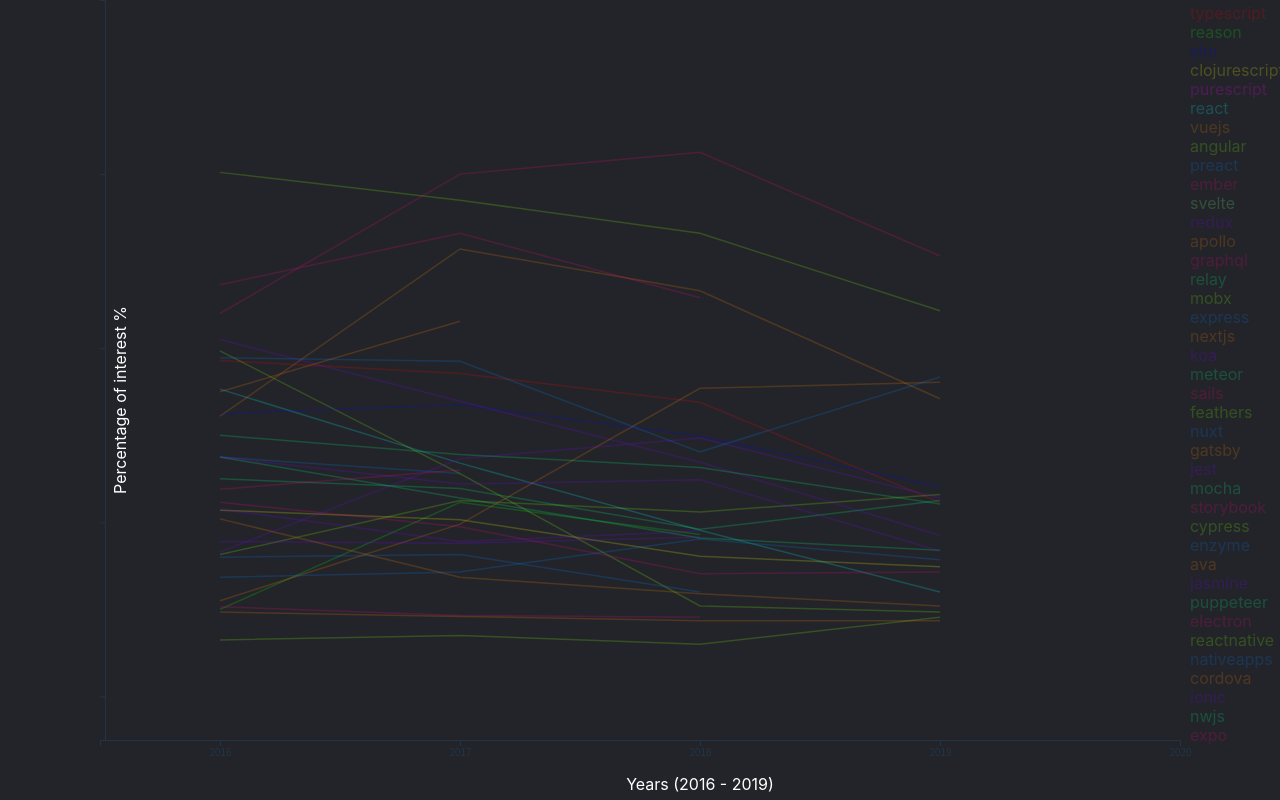
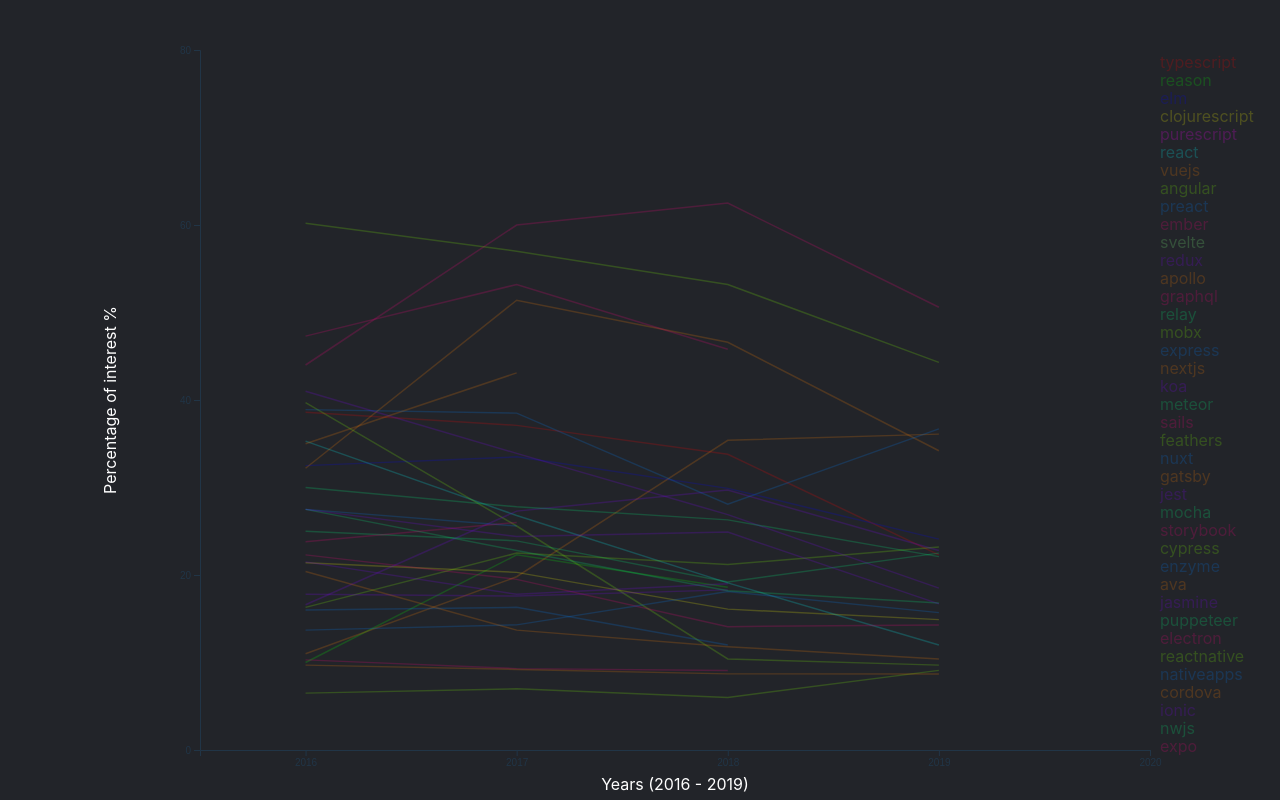
Before and after one commit to jhimy-michel/d3-tests, a React (Vite) app: page / in a window 1280 px wide. Built offline with nearby package versions, Linux system fonts and the light colour scheme.

Commit message:
refeactoring and cleaning code

```diff
--- a/src/components/state-of-js/LineChart.tsx
+++ b/src/components/state-of-js/LineChart.tsx
@@ -2,28 +2,22 @@ import React, { useRef, useEffect, useState } from "react";
 import * as d3 from "d3";
 import { customColors } from "../../data/colors";
 
-/**
- *
- * @param param0
- * @returns
- */
 const LineChart = ({ data, width, height }) => {
   const svgRef = useRef();
   const [activeIndex, setActiveIndex] = useState(null);
-  const [intersection, setIntersection] = useState(null);
+  const [tooltipData, setTooltipData] = useState(null);
+  const [tooltipPosition, setTooltipPosition] = useState({ x: 0, y: 0 });
 
   useEffect(() => {
-    const heightGraph = height - 50;
-    const widthGraph = width - 120;
+    const margin = { top: 50, right: 150, bottom: 50, left: 100 };
+    const chartWidth = width - margin.left - margin.right;
+    const chartHeight = height - margin.top - margin.bottom;
 
-    const svg = d3.select(svgRef.current);
+    const svg = d3.select(svgRef.current).attr("width", width).attr("height", height);
 
-    const xScale = d3.scaleLinear().domain([-0.5, data[0].experience.allYears.length]).range([0, widthGraph]);
+    const xScale = d3.scaleLinear().domain([-0.5, data[0].experience.allYears.length]).range([0, chartWidth]);
 
-    const yScale = d3
-      .scaleLinear()
-      .domain([-5, 80])
-      .range([heightGraph - 10, 0]);
+    const yScale = d3.scaleLinear().domain([0, 80]).range([chartHeight, 0]);
 
     const line = d3
       .line()
@@ -32,134 +26,85 @@ const LineChart = ({ data, width, height }) => {
 
     svg.selectAll("*").remove();
 
+    const chartGroup = svg.append("g").attr("transform", `translate(${margin.left}, ${margin.top})`);
+
     data.forEach((d, index) => {
-      // console.log(d);
       const color = customColors[index];
       const isActive = activeIndex === index;
 
-      svg
+      chartGroup
         .append("path")
         .datum(d.experience.allYears.map((year) => year.buckets.find((bucket) => bucket.id === "interested")))
         .attr("fill", "none")
-        .attr("stroke", color) // Brighten the active line
+        .attr("stroke", color)
         .attr("stroke-width", 1.5)
-        .attr("opacity", isActive ? 1 : 0.2) // Adjust opacity based on activity
+        .attr("opacity", isActive ? 1 : 0.2)
         .attr("d", line)
-        .on("mouseover", () => {
+        .on("mouseover", (event, d) => {
           setActiveIndex(index);
           svg.select(`#legend-${index}`).style("font-weight", "bold");
-        }) // Set active on mouseover
+          setTooltipData(d);
+          setTooltipPosition({ x: event.clientX, y: event.clientY });
+        })
         .on("mouseout", () => {
           svg.select(`#legend-${index}`).style("font-weight", "normal");
           setActiveIndex(null);
-        }) // Reset active on mouseout
-        .style("cursor", "pointer"); // Change cursor to pointer on hover
+          setTooltipData(null);
+        })
+        .style("cursor", "pointer");
 
-      // Add legend
-      svg
+      chartGroup
         .append("text")
-        .attr("x", width - 110)
-        .attr("y", 19 * (index + 1))
+        .attr("x", chartWidth + 10)
+        .attr("y", (index + 1) * 18)
         .text(`${d.id}`)
-        .style("fill", color) // Brighten the active legend
-        .attr("opacity", isActive ? 1 : 0.2) // Adjust opacity based on activity
-        .style("font-size", !isActive ? "16px" : "21px") // Increase font size when active
-        .on("mouseover", () => setActiveIndex(index)) // Set active on mouseover
-        .on("mouseout", () => setActiveIndex(null)) // Reset active on mouseout
-        .style("cursor", "pointer"); // Change cursor to pointer on hover
+        .style("fill", color)
+        .attr("opacity", isActive ? 1 : 0.2)
+        .style("font-size", !isActive ? "16px" : "21px")
+        .on("mouseover", () => {
+          setActiveIndex(index);
+          setTooltipData(d.experience.allYears);
+        })
+        .on("mouseout", () => {
+          setActiveIndex(null);
+          setTooltipData(null);
+        })
+        .style("cursor", "pointer")
+        .attr("id", `legend-${index}`);
     });
 
-    // Add intersection lines and values
-    /* if (intersection !== null) {
-      svg.selectAll(".intersection-line").remove();
-      svg
-        .append("line")
-        .attr("class", "intersection-line")
-        .attr("x1", xScale(intersection.x))
-        .attr("y1", 0)
-        .attr("x2", xScale(intersection.x))
-        .attr("y2", height)
-        .attr("stroke", "black")
-        .attr("stroke-width", 1)
-        .attr("stroke-dasharray", "4");
-
-      svg.selectAll(".intersection-label").remove();
-      svg
-        .append("text")
-        .attr("class", "intersection-label")
-        .attr("x", xScale(intersection.x))
-        .attr("y", yScale(intersection.y) - 8)
-        .text(intersection.y.toFixed(2))
-        .attr("text-anchor", "middle")
-        .style("font-size", "12px");
-    } */
-
-    // Add x-axis
-    svg
+    chartGroup
       .append("g")
-      .attr("transform", `translate(0, ${height - 60})`)
+      .attr("transform", `translate(0, ${chartHeight})`)
       .call(
         d3
           .axisBottom(xScale)
-          .tickValues([0, 1, 2, 3, 4, 5]) // Custom tick values from 2016 to 2019
-          .tickFormat((d) => {
-            return 2016 + d;
-          }) // Format tick values
+          .tickValues([0, 1, 2, 3, 4, 5])
+          .tickFormat((d) => 2016 + d)
       );
 
-    // Add y-axis
-    svg.append("g").call(d3.axisLeft(yScale).ticks(5)).attr("transform", `translate(${5},0)`);
+    chartGroup.append("g").call(d3.axisLeft(yScale).ticks(4));
 
-    // Add x-axis label
-    svg
+    chartGroup
       .append("text")
-      .attr("transform", `translate(${width / 2}, ${height - 10})`)
+      .attr("transform", `translate(${chartWidth / 2}, ${chartHeight + margin.bottom - 10})`)
       .style("text-anchor", "middle")
-      .style("fill", "white") // Brighten the active legend
+      .style("fill", "white")
       .text("Years (2016 - 2019)");
 
-    // Add y-axis label
-    svg
+    chartGroup
       .append("text")
       .attr("transform", "rotate(-90)")
-      .attr("y", 10)
-      .attr("x", -height / 2)
+      .attr("y", -margin.left)
+      .attr("x", -chartHeight / 2)
       .attr("dy", "1em")
       .style("text-anchor", "middle")
-      .style("fill", "white") // Brighten the active legend
+      .style("fill", "white")
       .text("Percentage of interest %");
-  }, [data, width, height, activeIndex /* intersection */]);
 
-  return (
-    <>
-      <svg
-        ref={svgRef}
-        width={width}
-        height={height}
-        /* onMouseMove={(event) => {
-          // const svg = d3.select(svgRef.current);
-          const mouse = d3.pointer(event);
+  }, [data, width, height, activeIndex,tooltipData, tooltipPosition]);
 
-          if (activeIndex !== null) {
-            const xScale = d3
-              .scaleLinear()
-              .domain([0, data[0].experience.allYears.length - 1])
-              .range([0, width]);
-
-            const yScale = d3.scaleLinear().domain([0, 100]).range([height, 0]);
-
-            const xValue = xScale.invert(mouse[0]);
-            const yValue = yScale.invert(mouse[1]);
-
-            setIntersection({ x: xValue, y: yValue });
-          }
-        }}
-        onMouseLeave={() => {
-          setIntersection(null);
-        }} */
-      />
-    </>
-  );
+  return <svg ref={svgRef}></svg>;
 };
 
 export default LineChart;
```
